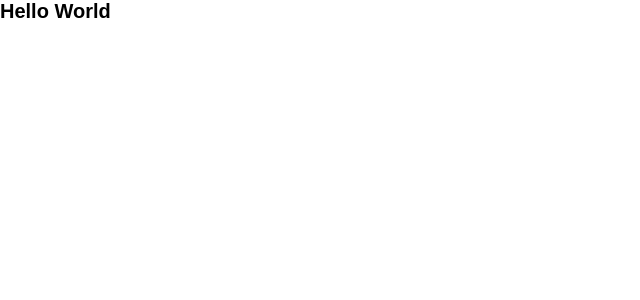
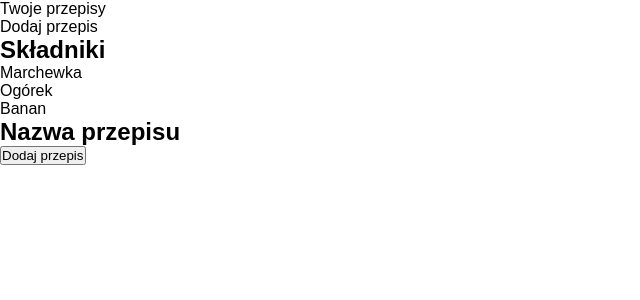
Before and after one commit to nikolasbarwicki/dragndrop, a React (Create React App) app: page / in a window 1280 px wide. Shown: the top 300 px of the page, without its empty margins (0-640 px from the left). Built offline with nearby package versions, Linux system fonts and the light colour scheme.

Commit message:
Setup router and navigation

```diff
--- a/package.json
+++ b/package.json
@@ -8,6 +8,7 @@
     "@testing-library/user-event": "^7.2.1",
     "react": "^17.0.1",
     "react-dom": "^17.0.1",
+    "react-router-dom": "^5.2.0",
     "react-scripts": "3.4.4",
     "styled-components": "^5.2.0"
   },
--- a/src/App.js
+++ b/src/App.js
@@ -1,11 +1,48 @@
 import React from 'react';
+import { BrowserRouter as Router, Switch, Route, Link } from 'react-router-dom';
+
 import GlobalStyle from './styles/GlobalStyle';
 
 const App = () => {
   return (
     <>
       <GlobalStyle />
-      <h1>Hello World</h1>
+      <Router>
+        <nav>
+          <ul>
+            <li>
+              <Link to="/">Twoje przepisy</Link>
+            </li>
+            <li>
+              <Link to="/add-recipe">Dodaj przepis</Link>
+            </li>
+          </ul>
+        </nav>
+        <Switch>
+          <Route path="/" exact>
+            <main>
+              <div>
+                <h2>Składniki</h2>
+                <div>
+                  <ul>
+                    <li>Marchewka</li>
+                    <li>Ogórek</li>
+                    <li>Banan</li>
+                  </ul>
+                </div>
+              </div>
+              <div>
+                <h2>Nazwa przepisu</h2>
+                <div></div>
+                <button>Dodaj przepis</button>
+              </div>
+            </main>
+          </Route>
+          <Route path="/add-recipe">
+            <h1>Add recipe</h1>
+          </Route>
+        </Switch>
+      </Router>
     </>
   );
 };
--- a/src/styles/GlobalStyle.js
+++ b/src/styles/GlobalStyle.js
@@ -14,7 +14,9 @@ const GlobalStyle = createGlobalStyle`
   }
 
   body {
-    font-size: inherit;
+    margin: 0;
+    padding: 0;
+    font-size: 1.6rem;
     font-family: sans-serif;
     color: inherit;
   }
```
Also changed, not shown: 1 other file (tests, documents, lock files or other folders).
